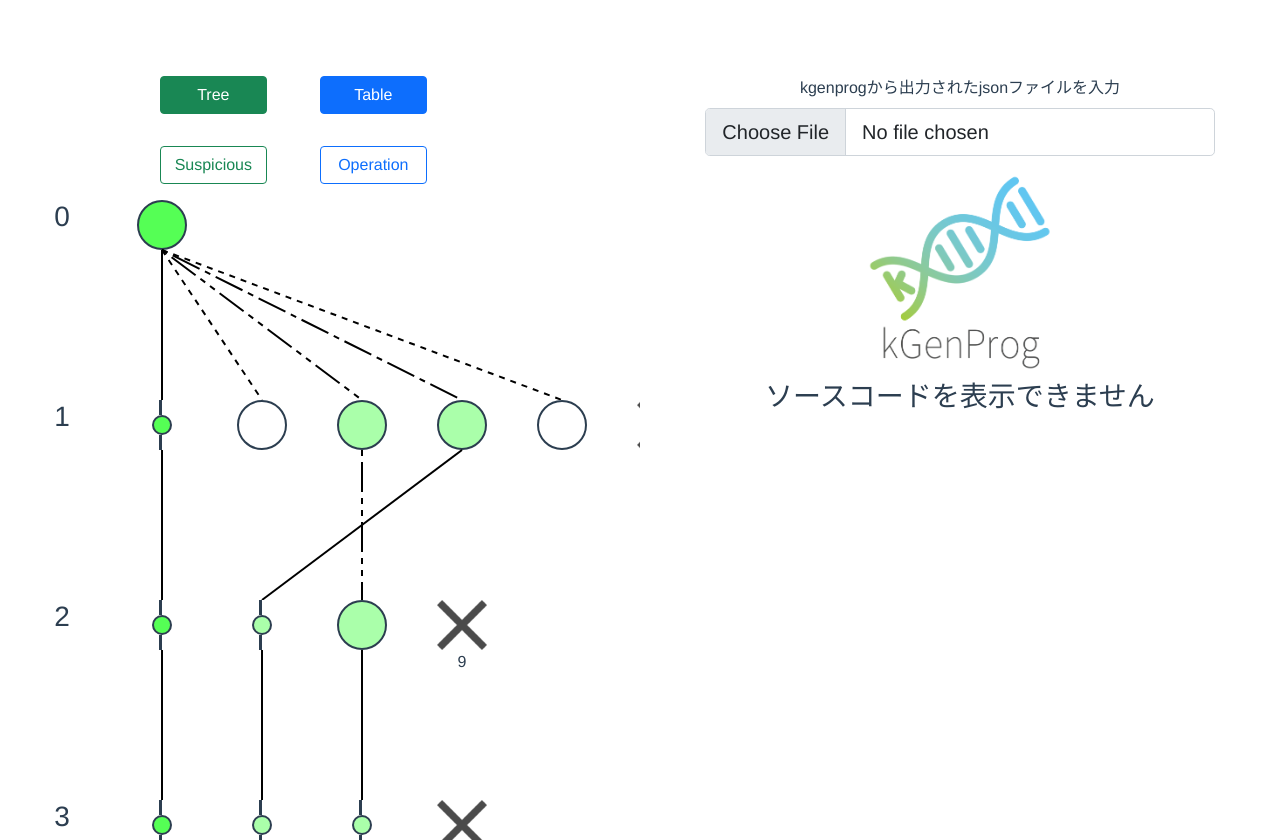
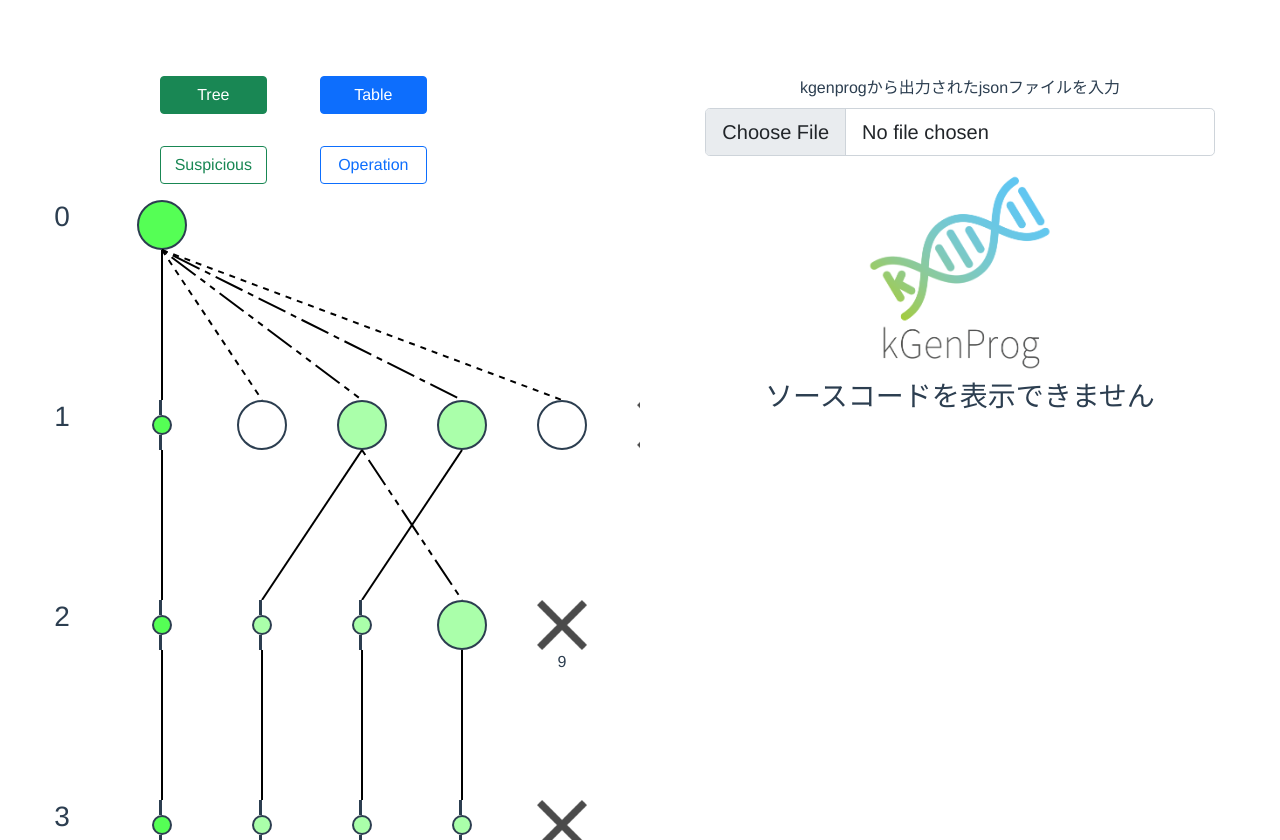
Before and after one commit to SEED0228/grackle, a Vue app: page / in a window 1280 px wide. Built offline with nearby package versions, Linux system fonts and the light colour scheme.

Commit message:
ビルドに失敗したバリアントの親のうち、コピーされたバリアントを反映

```diff
--- a/src/components/VariantTree.vue
+++ b/src/components/VariantTree.vue
@@ -23,7 +23,7 @@
         <div v-if="variant.is_copied==false" @click="select(variant.id)" class="circle center-block" :style="{background: 'rgba(0,255,0,'+parseFloat(history.variants[variant.id].fitness)+')'}" :class="{'selected-circle':variant.id===selected_variant_id, 'parent-circle':variant.id!==selected_variant_id && parent_variant_ids.includes(variant.id)}"></div>
         <div v-if="variant.is_copied==true" @click="select(variant.id)" class="mini-line center-block"></div>
         <div v-if="variant.is_copied==true" @click="select(variant.id)" class="mini-circle center-block" :style="{background: 'rgba(0,255,0,'+parseFloat(history.variants[variant.id].fitness)+')'}"></div>
-        <div v-if="variant.is_copied==true" @click="select(variant.id)" class="mini-line center-block"></div>
+        <div v-if="variant.is_copied==true && [successful_build_variants[genNum+1].filter((v) => v.is_copied == false).map(function(v) { return history.variants[v.id].operation.parentIds }).flat(), successful_build_variants[genNum+1].filter((v) => v.is_copied == true).map(function(v) { return v.id })].flat().includes(variant.id)" @click="select(variant.id)" class="mini-line center-block"></div>
       </div>
       <div v-if="failed_build_variants[genNum].length > 0" style="min-width: 100px; height: 50px; background-color: white;">
         <img src="@/assets/batsu.png" class="cross"><br>
@@ -86,6 +86,14 @@ export default {
       for(let i=this.history.variants.slice(-1)[0].generationNumber;i>0;i--){
         let variants = this.successful_build_variants[i].filter((v) => v.is_copied == false);
         for(const v of variants) {
+          for(const id of this.history.variants[v.id].operation.parentIds) {
+            if(typeof this.successful_build_variants[i-1].find((v) => v.id === id) === 'undefined') {
+              this.successful_build_variants[i-1].push({'id': id, 'is_copied': true});
+            }
+          }
+        }
+        let failed_variants = this.failed_build_variants[i];
+        for(const v of failed_variants) {
           for(const id of this.history.variants[v.id].operation.parentIds) {
             if(typeof this.successful_build_variants[i-1].find((v) => v.id === id) === 'undefined') {
               this.successful_build_variants[i-1].push({'id': id, 'is_copied': true});
```
